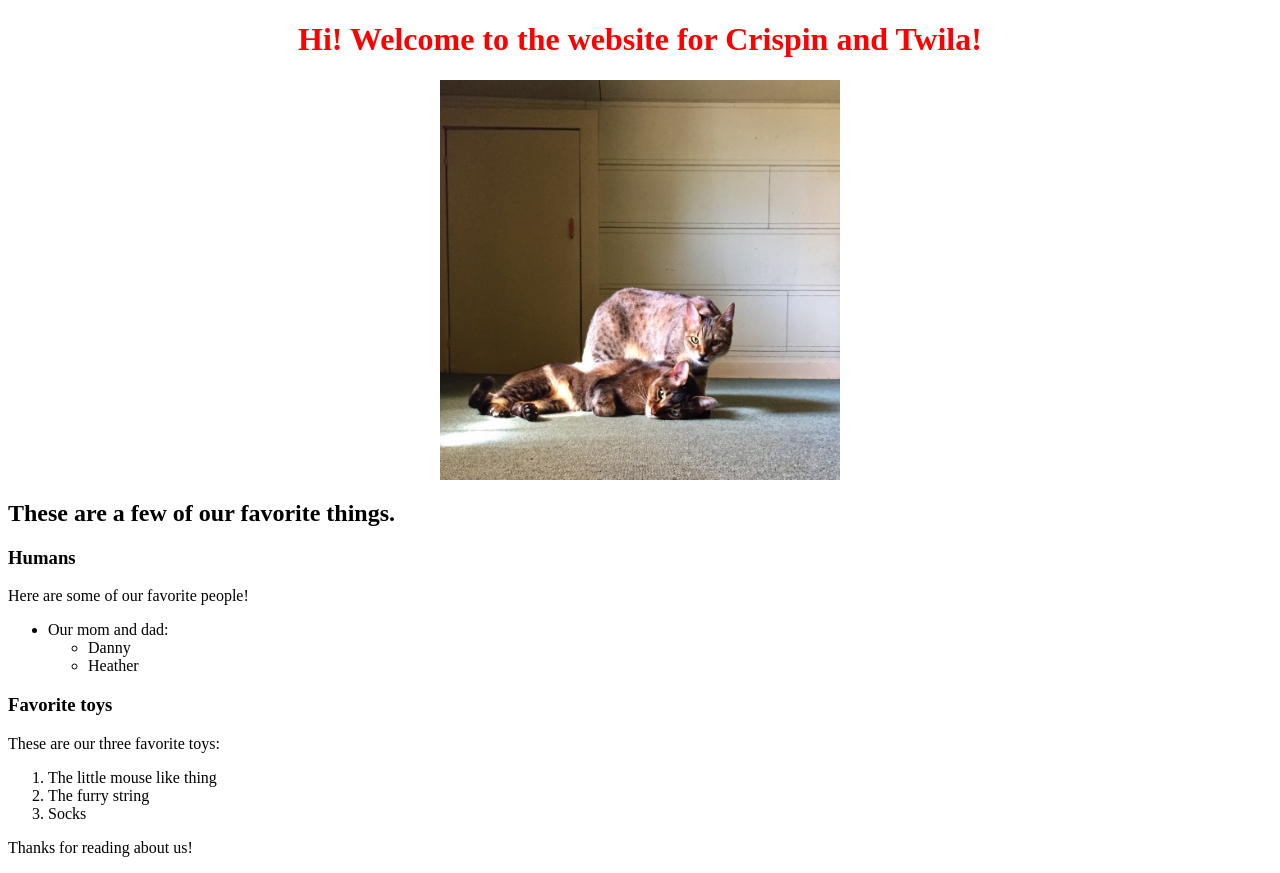
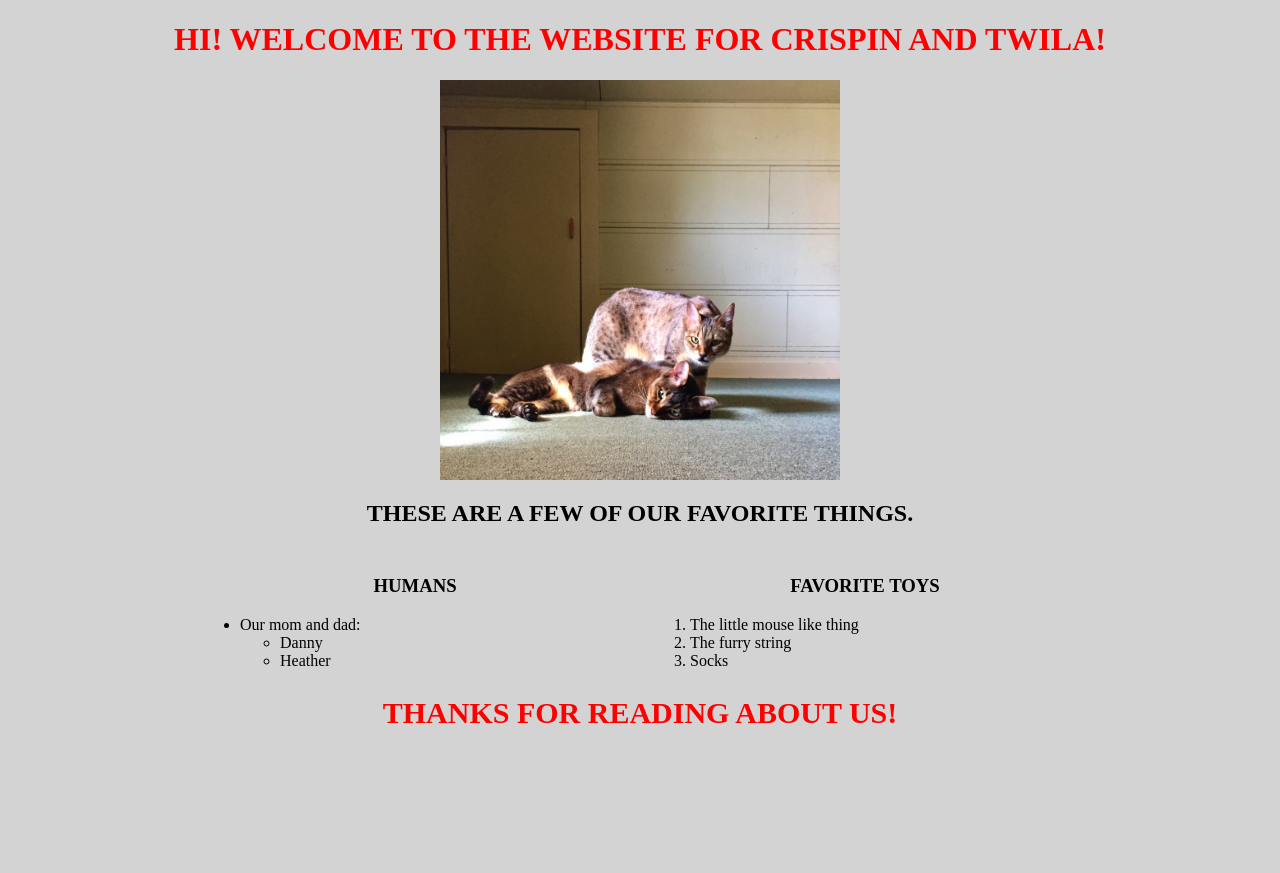
Before and after one commit to maizazul/CrspinTwila, a plain HTML site: page index.html in a window 1280 px wide. After the commit the page ends 800 px from the top, so only its background shows below. Drawn offline with Linux system fonts and the light colour scheme.

Commit message:
More stylization

```diff
--- a/css/styles.css
+++ b/css/styles.css
@@ -1,5 +1,30 @@
 h1 {
   color: red;
+  text-align: center;
+  text-transform: uppercase;
+}
+
+h2 {
+  color: Black;
+  text-align: center;
+  text-transform: uppercase;
+}
+
+h3 {
+  color: Black;
+  text-align: center;
+  text-transform: uppercase;
+}
+
+h4 {
+  color: red;
+  font-size: 30px;
+  text-align: center;
+  text-transform: uppercase;
+}
+
+p {
+  color: Black;
   text-align: center;
 }
 
@@ -12,3 +37,22 @@ img {
     display: block;
     margin: 0 auto;
 }
+
+.col1 {
+  width: 430px;
+  float: left;
+  margin: 10px;
+  text-align: justify;
+}
+
+.col2 {
+  width: 430px;
+  float: right;
+  margin: 10px;
+  text-align: justify;
+}
+
+.wrapper {
+  max-width: 900px;
+  margin: 0 auto;
+}
--- a/index.html
+++ b/index.html
@@ -4,14 +4,16 @@
     <link href="css/styles.css" rel="stylesheet" type="text/css">
     <title>meowpurrr</title>
   </head>
-  <body>
+
+  <body style="background-color:lightgrey;">
     <h1>Hi! Welcome to the website for Crispin and Twila! </h1>
     <img src="us.jpg" alt="A photo of us.">
 
     <h2>These are a few of our favorite things.</h2>
 
+    <div class="wrapper">
+      <div class="col1">
         <h3>Humans</h3>
-    <p>Here are some of our favorite people!</p>
           <ul>
             <li>Our mom and dad:
               <ul>
@@ -19,15 +21,19 @@
                 <li>Heather</li>
               </ul>
           </ul>
+      </div>
 
+      <div class="col2">
         <h3>Favorite toys</h3>
-    <p>These are our three favorite toys:</p>
         <ol>
           <li>The little mouse like thing</li>
           <li>The furry string</li>
           <li>Socks</li>
         </ol>
+      </div>
+    </div>
 
-    <p>Thanks for reading about us!</p>
+    <h4>Thanks for reading about us!</h4>
+
   </body>
 </html>
```
Lines whose indentation alone changed are shown as unchanged.
